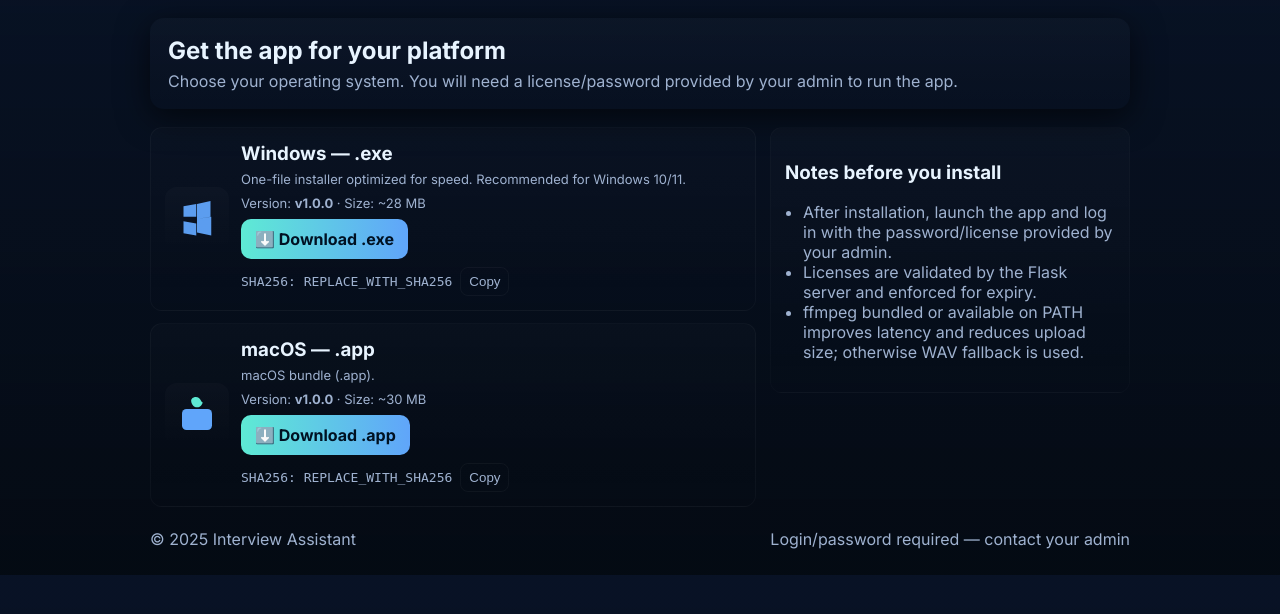
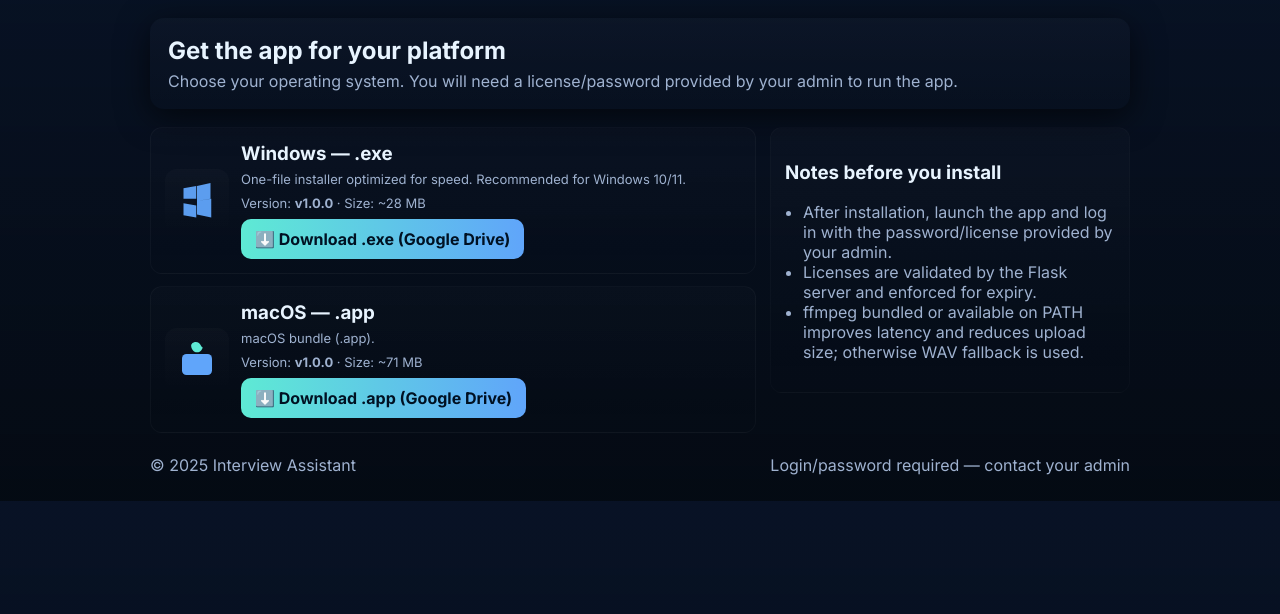
Before and after one commit to olamicreas/interview, a Flask app: page /download in a window 1280 px wide. Shown: the part 70-684 px from the top of the page. Run offline with Flask 3, Linux system fonts and the light colour scheme.

Commit message:
Update download.html

```diff
--- a/templates/download.html
+++ b/templates/download.html
@@ -120,13 +120,13 @@
                 <p>One-file installer optimized for speed. Recommended for Windows 10/11.</p>
                 <div class="info">Version: <strong id="ver-win">v1.0.0</strong> · Size: ~28 MB</div>
                 <div style="margin-top:8px; display:flex; gap:8px; align-items:center;">
-                  <a id="dl-win" class="download-btn" href="{{ url_for('static', filename='assets/InterviewAssistant.exe') }}" download>⬇️ Download .exe</a>
+                  <a id="dl-win" class="download-btn"
+                     href="https://drive.google.com/uc?export=download&id=1mTsF2GDhoNvSd60dNrkiIc0aFzpOhxVa"
+                     download="InterviewAssistant.exe"
+                     target="_blank">⬇️ Download .exe (Google Drive)</a>
                   <span class="recommended" id="rec-win" style="display:none">Recommended</span>
                 </div>
-                <div style="margin-top:8px; display:flex; gap:8px; align-items:center;">
-                  <code id="sum-win" style="font-size:13px; color:var(--muted);">SHA256: <span id="sha-win">REPLACE_WITH_SHA256</span></code>
-                  <button class="copy-btn" data-target="sha-win">Copy</button>
-                </div>
+
               </div>
             </div>
 
@@ -140,16 +140,16 @@
               <div class="meta">
                 <h3>macOS — .app </h3>
                 <p>macOS bundle (.app).</p>
-                <div class="info">Version: <strong id="ver-mac">v1.0.0</strong> · Size: ~30 MB</div>
+                <div class="info">Version: <strong id="ver-mac">v1.0.0</strong> · Size: ~71 MB</div>
 
                 <div style="margin-top:8px; display:flex; gap:8px; align-items:center;">
-                  <a id="dl-mac" class="download-btn" href="{{ url_for('static', filename='assets/InterviewAssistant.app') }}" download>⬇️ Download .app</a>
+                  <a id="dl-mac" class="download-btn"
+                     href="https://drive.google.com/uc?export=download&id=1rFNHxV25feQDXYRVY6WLV9uvmwVEtGK9"
+                     download="InterviewAssistant.app"
+                     target="_blank">⬇️ Download .app (Google Drive)</a>
                 </div>
 
-                <div style="margin-top:8px; display:flex; gap:8px; align-items:center;">
-                  <code id="sum-mac" style="font-size:13px; color:var(--muted);">SHA256: <span id="sha-mac">REPLACE_WITH_SHA256</span></code>
-                  <button class="copy-btn" data-target="sha-mac">Copy</button>
-                </div>
+
               </div>
             </div>
 
```
